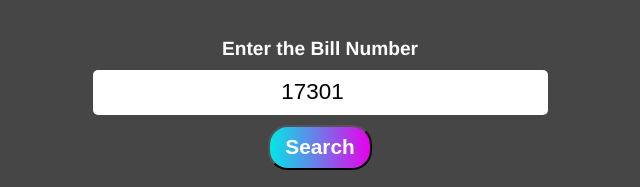
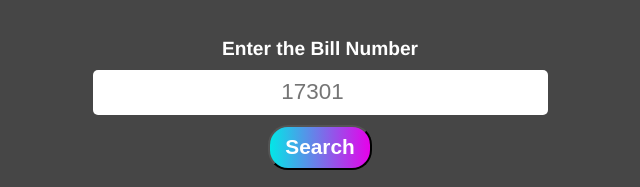
Before and after one commit to Leo7479/INSIGNIA-2k24, a plain HTML site: page roomNo.html in a window 1280 px wide. Shown: the part 248-435 px from the top of the page, 320-960 px from the left. Drawn offline with Linux system fonts and the light colour scheme.

Commit message:
Changes made

```diff
--- a/roomNo.html
+++ b/roomNo.html
@@ -46,7 +46,7 @@
     <div id="roomNoBox">
         <div id="roomNoInput">
             <label for="roomInput">Enter the Bill Number</label>
-            <input type="number" name="roomInput" id="roomInput" value="17301" min="17301" max="17511">
+            <input type="number" name="roomInput" id="roomInput" placeholder="17301" min="17301" max="17511">
             <button id="searchRoom">Search</button>
         </div>
         <div id="roomNoOutput">
```
